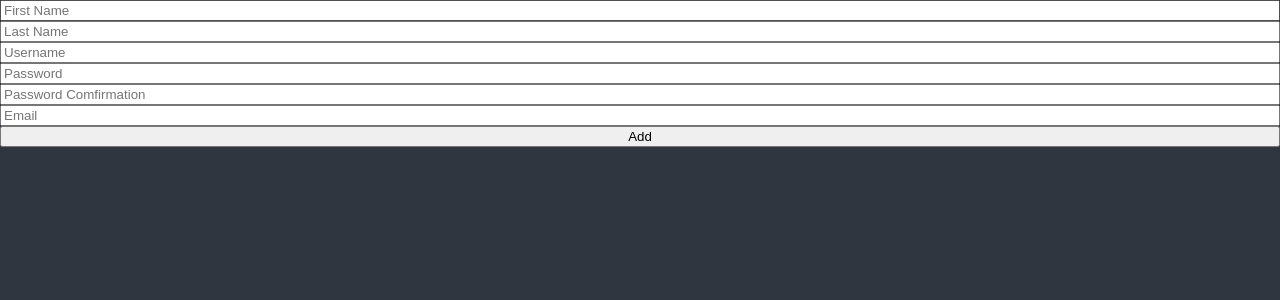
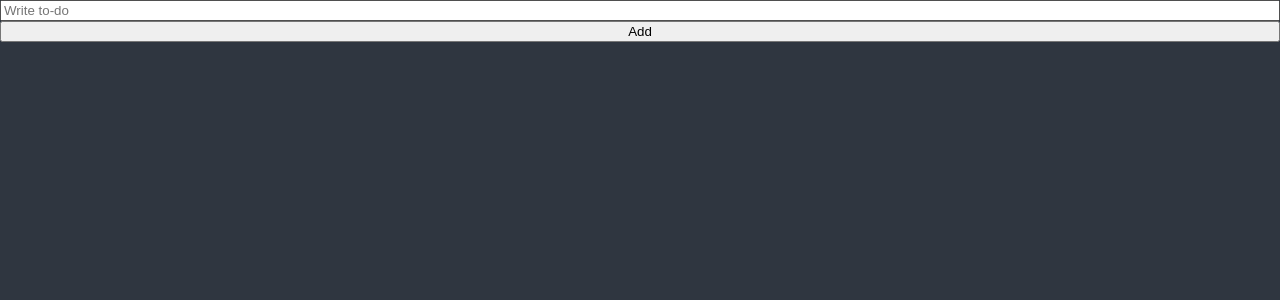
Before and after one commit to yyeonkim/react-masterclass, a React (Create React App) app: page / in a window 1280 px wide. Shown: the top 300 px of the page. Built offline with nearby package versions, Linux system fonts and the light colour scheme.

Commit message:
Add todo input

```diff
--- a/src/ToDoList.tsx
+++ b/src/ToDoList.tsx
@@ -1,46 +1,7 @@
 import { useForm } from "react-hook-form";
 
-// export default function ToDoList() {
-//   const [toDo, setToDo] = useState("");
-//   const [toDoError, setToDoError] = useState("");
-
-//   const onChange = (event: React.FormEvent<HTMLInputElement>) => {
-//     const {
-//       currentTarget: { value },
-//     } = event;
-//     setToDo(value);
-//     setToDoError("");
-//   };
-
-//   const onSubmit = (event: React.FormEvent<HTMLFormElement>) => {
-//     event.preventDefault();
-//     if (toDo.length < 10) {
-//       {
-//         return setToDoError("To do should be longer");
-//       }
-//     }
-//     console.log("submit");
-//   };
-
-//   return (
-//     <div>
-//       <form onSubmit={onSubmit}>
-//         <input onChange={onChange} value={toDo} placeholder="Write a to-do" />
-//         <button>Add</button>
-//         {toDoError !== "" ? toDoError : null}
-//       </form>
-//     </div>
-//   );
-// }
-
 interface IForm {
-  firstName: string;
-  lastName: string;
-  username: string;
-  password: string;
-  comfirmation: string;
-  email?: string;
-  extraError?: string;
+  toDo: string;
 }
 
 export default function ToDoList() {
@@ -48,18 +9,13 @@ export default function ToDoList() {
     register,
     handleSubmit,
     formState: { errors },
-    setError,
+    setValue,
   } = useForm<IForm>();
   console.log(errors);
 
   const onValid = (data: IForm) => {
-    if (data.password !== data.comfirmation) {
-      setError(
-        "comfirmation",
-        { message: "Passwords are not the same" },
-        { shouldFocus: true }
-      );
-    }
+    setValue("toDo", "");
+    console.log("Added", data.toDo);
   };
 
   return (
@@ -69,47 +25,10 @@ export default function ToDoList() {
         onSubmit={handleSubmit(onValid)}
       >
         <input
-          {...register("firstName", { required: "Required" })}
-          placeholder="First Name"
+          placeholder="Write to-do"
+          {...register("toDo", { required: "Please write to-do" })}
         />
-        <span>{errors.firstName?.message}</span>
-        <input
-          {...register("lastName", { required: "Required" })}
-          placeholder="Last Name"
-        />
-        <span>{errors.lastName?.message}</span>
-        <input
-          {...register("username", {
-            required: "Required",
-            validate: (value) => value === "yeon" && "이미 사용 중입니다.",
-          })}
-          placeholder="Username"
-        />
-        <span>{errors.username?.message}</span>
-        <input
-          {...register("password", {
-            required: "Required",
-            minLength: { value: 8, message: "Password is too short" },
-          })}
-          placeholder="Password"
-        />
-        <span>{errors.password?.message}</span>
-        <input
-          {...register("comfirmation", { required: "Required", minLength: 8 })}
-          placeholder="Password Comfirmation"
-        />
-        <span>{errors.comfirmation?.message}</span>
-        <input
-          {...register("email", {
-            pattern: {
-              value:
-                /^[0-9a-zA-Z]([-_.]?[0-9a-zA-Z])*@[0-9a-zA-Z]([-_.]?[0-9a-zA-Z])*.[a-zA-Z]{2,3}$/i,
-              message: "Only email allowed",
-            },
-          })}
-          placeholder="Email"
-        />
-        <span>{errors.email?.message}</span>
+        <span>{errors.toDo?.message}</span>
         <button>Add</button>
       </form>
     </div>
```
